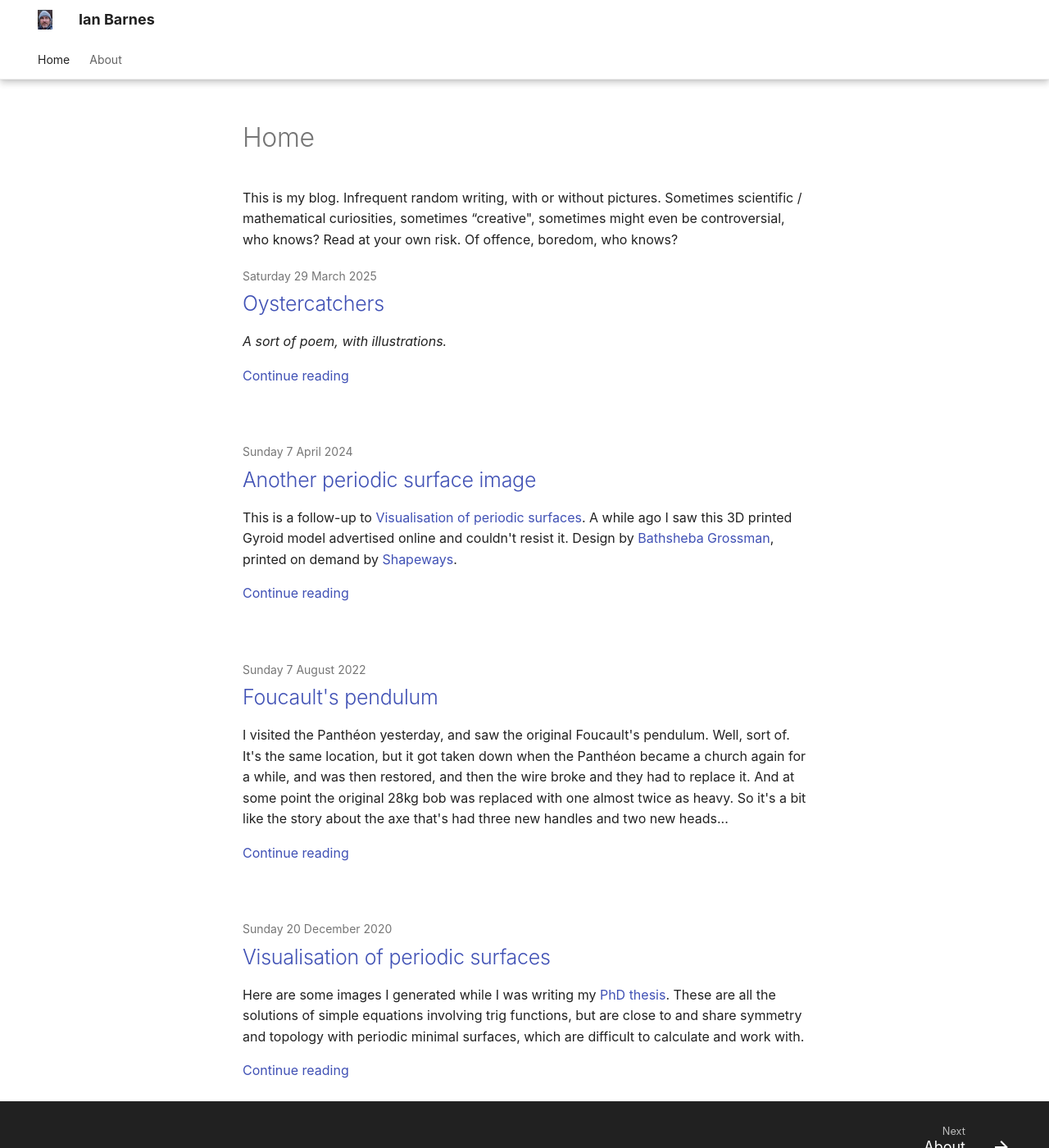
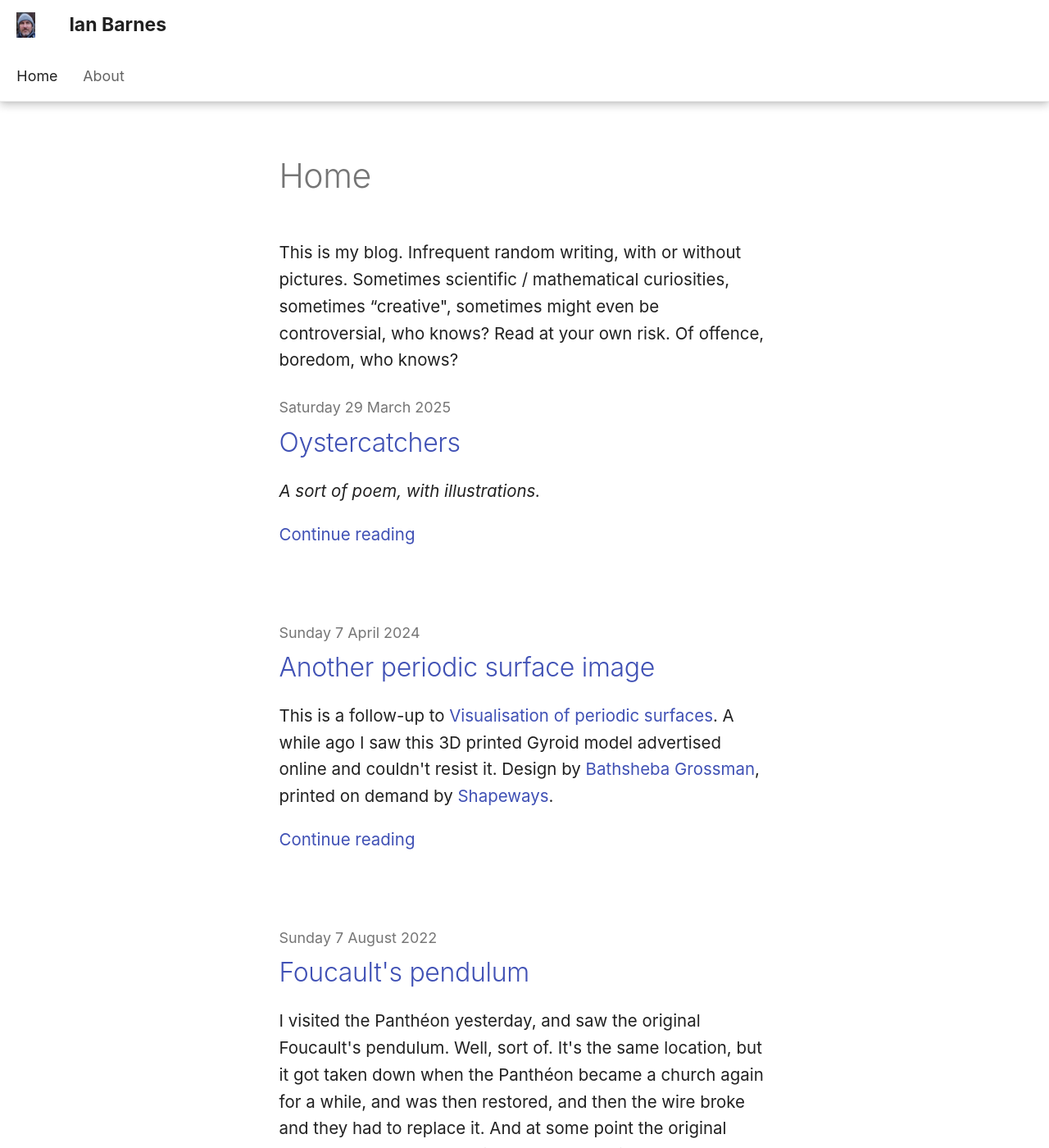
Before and after one commit to ian-barnes/ian-barnes.github.io, an MkDocs documentation site: the page built from docs/index.md, in a window 1280 px wide and 1400 px high. Shown: the whole window at 82% size. Built offline with MkDocs 1.6.1 and Material for MkDocs 9.7.7, drawn with Linux system fonts in a browser that asks for light colours; some web fonts are replaced.

Commit message:
Make text larger

```diff
--- a/docs/stylesheets/extra.css
+++ b/docs/stylesheets/extra.css
@@ -1,3 +1,6 @@
 .md-typeset .grid {
     grid-template-columns: repeat(auto-fit, minmax(8rem, 1fr))
   }
+html {
+  font-size: 1.6rem;
+}
```
Also changed, not shown: 1 other file.
